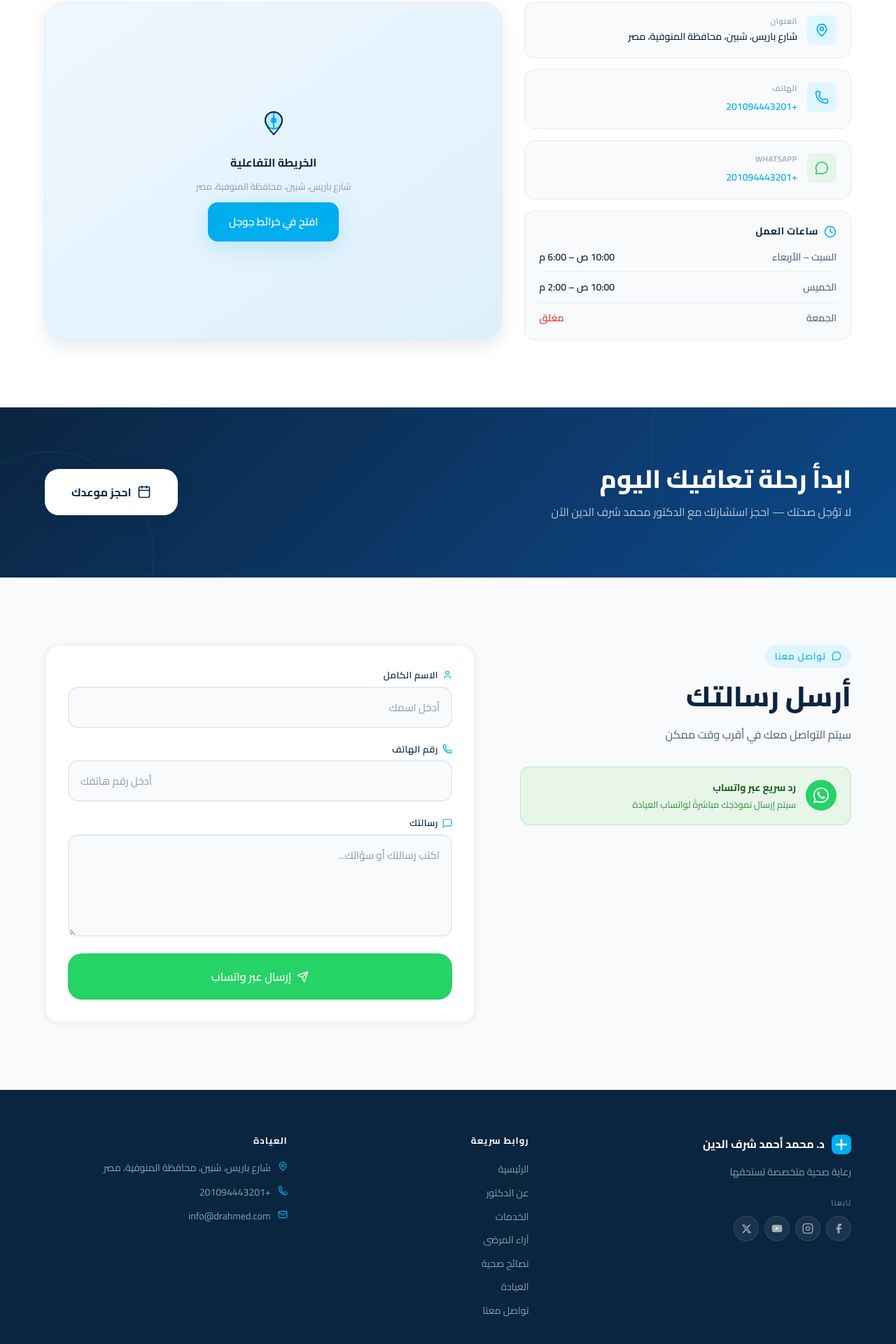
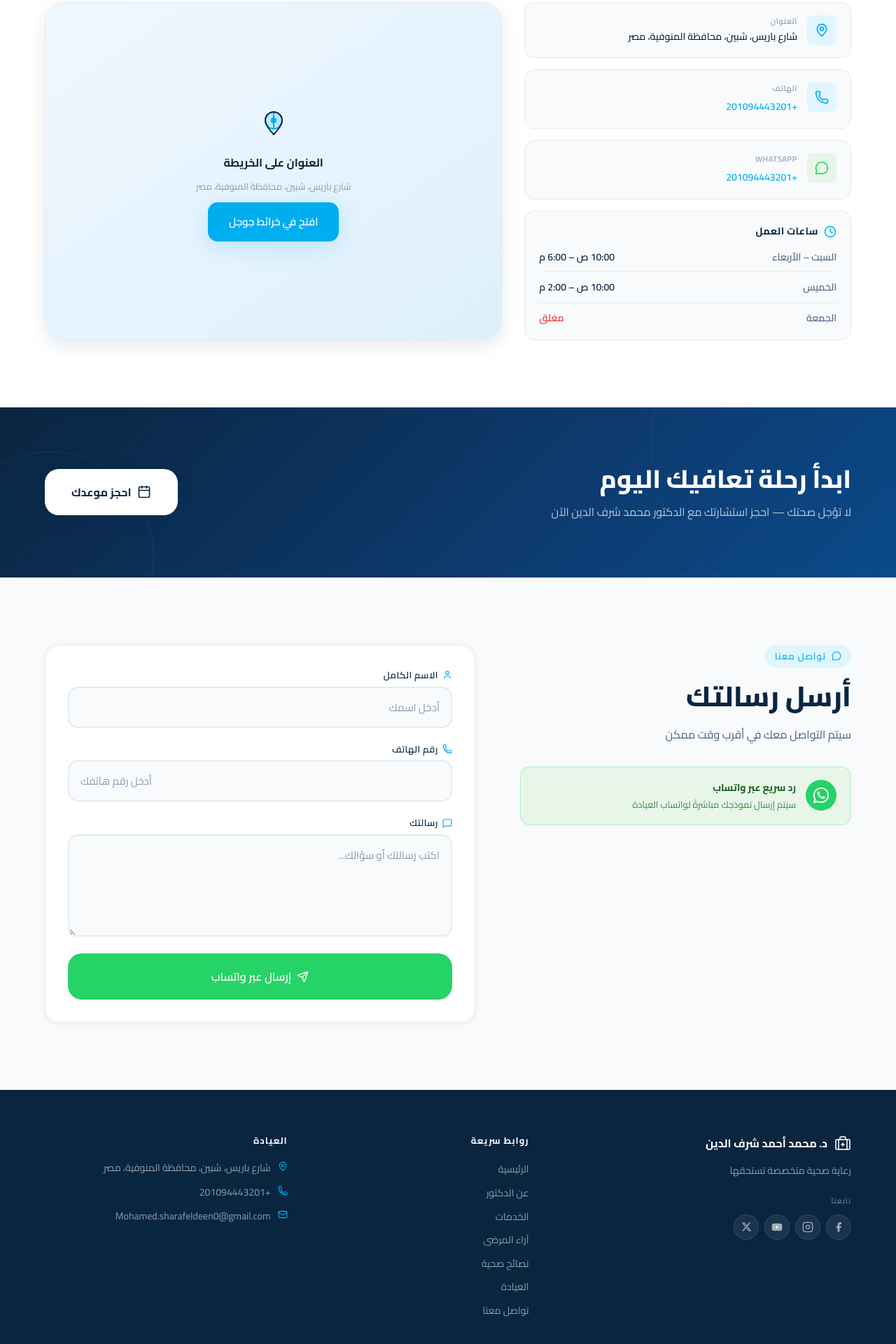
Before and after one commit to AkramGaber/orthopedicLandingPage, a React (Vite) app: page / in a window 1280 px wide. Shown: the part 4321-6241 px from the top of the page at 70% size. Built offline with nearby package versions, Linux system fonts and the light colour scheme; a web font is replaced by a local one.

Commit message:
fix: fixed email info and updated the readme file

```diff
--- a/src/components/ClinicInfo.jsx
+++ b/src/components/ClinicInfo.jsx
@@ -90,7 +90,7 @@ export default function ClinicInfo({ t }) {
                   <path d="M20 28c0-6.627 5.373-12 12-12s12 5.373 12 12c0 8-12 20-12 20S20 36 20 28z" stroke="#0A2540" strokeWidth="2" fill="rgba(0,174,239,0.08)"/>
                   <circle cx="32" cy="28" r="4" fill="#00AEEF"/>
                 </svg>
-                <p>{t.lang === "ar" ? "الخريطة التفاعلية" : "Interactive Map"}</p>
+                <p>{t.lang === "ar" ? "العنوان على الخريطة" : "Get directions on Map"}</p>
                 <span>{c.address}</span>
                 <a
                   href={`https://maps.google.com/?q=${encodeURIComponent(c.address)}`}
--- a/src/components/Footer.jsx
+++ b/src/components/Footer.jsx
@@ -1,4 +1,4 @@
-import { Phone, MapPin, Mail } from "lucide-react";
+import { Phone, MapPin, Mail, BriefcaseMedical } from "lucide-react";
 import "./Footer.css";
 
 const SocialFacebook = () => (
@@ -61,10 +61,7 @@ export default function Footer({ t, lang }) {
         {/* Brand */}
         <div className="footer__brand">
           <div className="footer__logo">
-            <svg width="28" height="28" viewBox="0 0 28 28" fill="none">
-              <rect width="28" height="28" rx="8" fill="#00AEEF" />
-              <path d="M14 7v14M7 14h14" stroke="white" strokeWidth="2.5" strokeLinecap="round" />
-            </svg>
+            <BriefcaseMedical />
             <span>{lang === "ar" ? "د. محمد أحمد شرف الدين" : "Dr. Mohamed Ahmed Sharaf El-deen"}</span>
           </div>
           <p className="footer__tagline">{f.tagline}</p>
@@ -108,7 +105,7 @@ export default function Footer({ t, lang }) {
             </div>
             <div className="footer__contact-item">
               <Mail size={14} />
-              <a href="mailto:info@drahmed.com">info@drahmed.com</a>
+              <a href="mailto:Mohamed.sharafeldeen0@gmail.com">Mohamed.sharafeldeen0@gmail.com</a>
             </div>
           </div>
         </div>
--- a/src/translation.js
+++ b/src/translation.js
@@ -344,7 +344,7 @@ export const translations = {
     footer: {
       tagline: "Specialized healthcare you deserve",
       quickLinks: "Quick Links",
-      copyright: "© 2025 Dr. Mohamed Ahmed Sharaf El-deen. All rights reserved.",
+      copyright: "© 2026 Dr. Mohamed Ahmed Sharaf El-deen. All rights reserved.",
       social: "Follow Us",
     },
   },
```
Also changed, not shown: 1 other file (tests, documents, lock files or other folders).
